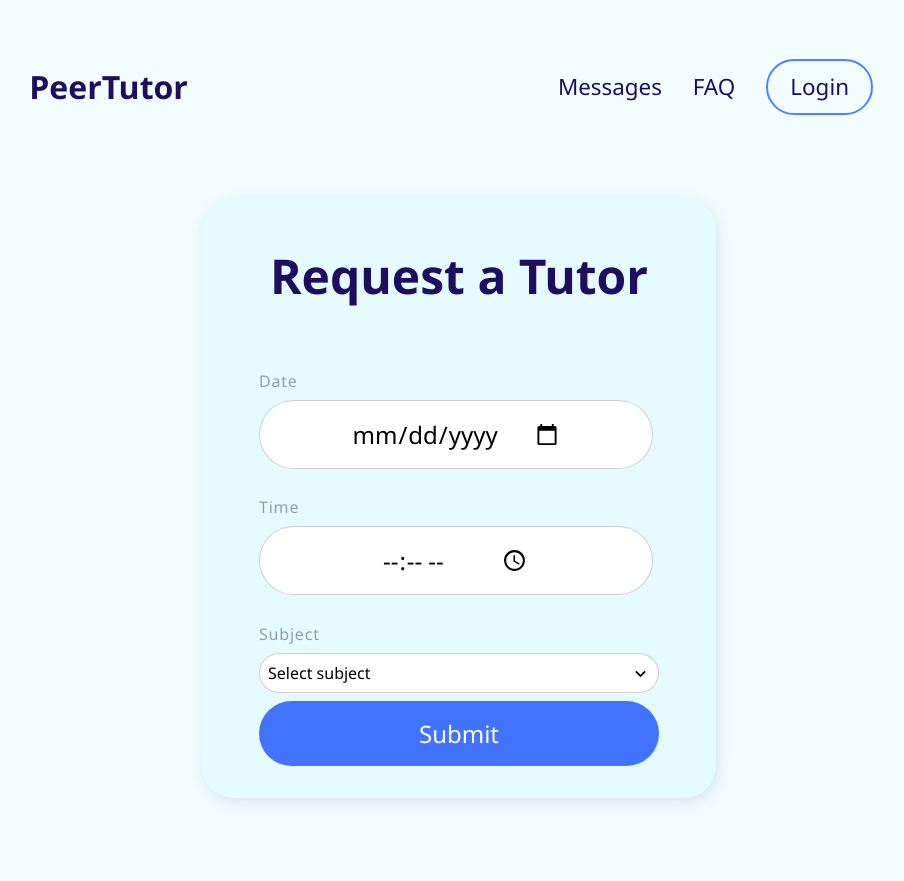
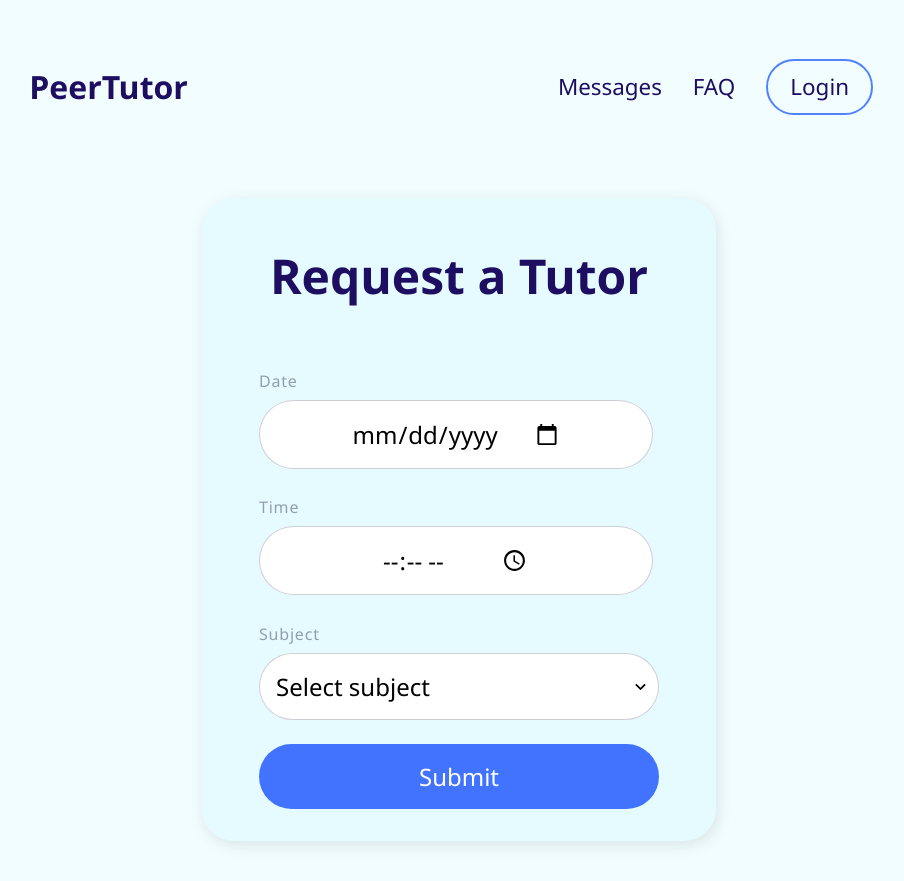
Before and after one commit to Matt-W1566/PeerTutor, a React (Vite) app in the folder frontend/: page / in a window 1280 px wide. Both pictures are taken after a click on the button "Find a Tutor". Shown: the whole page, without its empty margins (181-1085 px from the left). Before the commit the page ends 838 px from the top, so only its background shows below. Built offline with nearby package versions, Linux system fonts and the light colour scheme; no server answers.

Commit message:
Update TutorForm.css

```diff
--- a/frontend/src/components/pages/TutorForm.css
+++ b/frontend/src/components/pages/TutorForm.css
@@ -127,7 +127,7 @@ h3 {
     margin-top: 0.5em;
 }
 
-.select-wrapper select {
+.availability-row  .select-wrapper select {
     padding: 1vh;
     font-size: 1.5em;
     border: 1px solid rgba(21, 20, 57, 0.2);
@@ -144,7 +144,7 @@ h3 {
     box-shadow: 0 4px 12px rgba(0, 0, 0, 0.15);
 }
 
-.select-wrapper {
+.availability-row .select-wrapper {
     margin-bottom: 0;
 }
 
```
